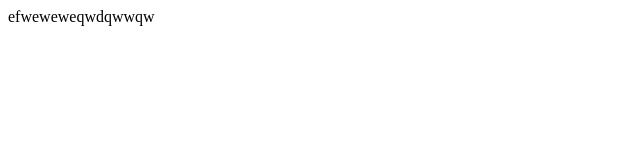
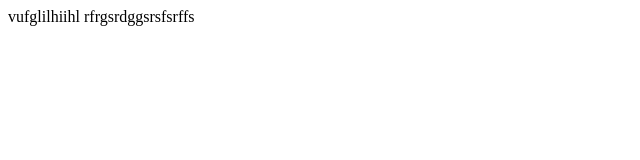
Before and after one commit to smlie11111/smlie, a plain HTML site: page index.html in a window 1280 px wide. Shown: the full height of the page, 0-640 px from the left. Drawn offline with Linux system fonts and the light colour scheme.

Commit message:
修改了，第二次提交

```diff
--- a/index.html
+++ b/index.html
@@ -8,6 +8,7 @@
     <title>Document</title>
 </head>
 <body>
-    efweweweqwdqwwqw
+    vufglilhiihl
+rfrgsrdggsrsfsrffs
 </body>
 </html>
```
